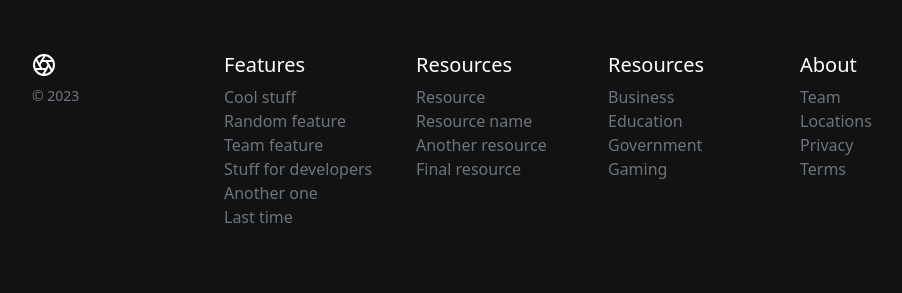
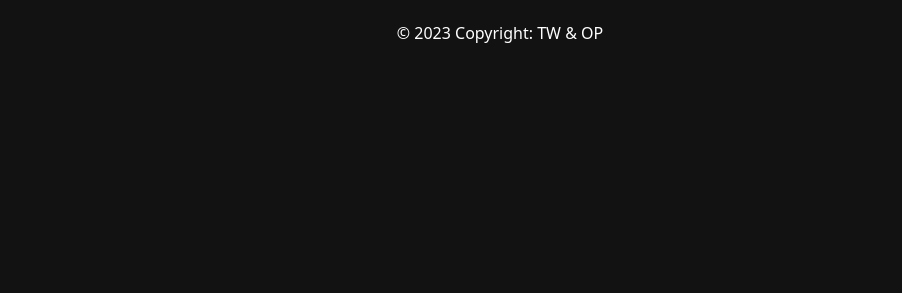
Before and after one commit to oskarpasko/django-univ-webproject, a Django app: page /en/record/ in a window 1280 px wide. Shown: the part 1721-2014 px from the top of the page, without its empty margins (140-1042 px from the left). After the commit the page ends 1764 px from the top, so only its background shows below. Run offline with Django 4.2, Linux system fonts and the light colour scheme; data comes from the database, SQL or seed files in the repository; some libraries are stand-ins or nearby versions.

Commit message:
new footer

```diff
--- a/phone_service/record/templates/record/includes/footer.html
+++ b/phone_service/record/templates/record/includes/footer.html
@@ -4,49 +4,8 @@
 </style>
 {% endblock css_styles %}
 
-<footer class="container py-5">
-    <div class="row">
-      <div class="col-12 col-md">
-        <svg xmlns="http://www.w3.org/2000/svg" width="24" height="24" viewBox="0 0 24 24" fill="none" stroke="currentColor" stroke-width="2" stroke-linecap="round" stroke-linejoin="round" class="d-block mb-2"><circle cx="12" cy="12" r="10"></circle><line x1="14.31" y1="8" x2="20.05" y2="17.94"></line><line x1="9.69" y1="8" x2="21.17" y2="8"></line><line x1="7.38" y1="12" x2="13.12" y2="2.06"></line><line x1="9.69" y1="16" x2="3.95" y2="6.06"></line><line x1="14.31" y1="16" x2="2.83" y2="16"></line><line x1="16.62" y1="12" x2="10.88" y2="21.94"></line></svg>
-        <small class="d-block mb-3 text-muted">&copy; 2023</small>
-      </div>
-      <div class="col-6 col-md">
-        <h5>Features</h5>
-        <ul class="list-unstyled text-small">
-          <li><a class="text-muted text-decoration-none" href="#">Cool stuff</a></li>
-          <li><a class="text-muted text-decoration-none" href="#">Random feature</a></li>
-          <li><a class="text-muted text-decoration-none" href="#">Team feature</a></li>
-          <li><a class="text-muted text-decoration-none" href="#">Stuff for developers</a></li>
-          <li><a class="text-muted text-decoration-none" href="#">Another one</a></li>
-          <li><a class="text-muted text-decoration-none" href="#">Last time</a></li>
-        </ul>
-      </div>
-      <div class="col-6 col-md">
-        <h5>Resources</h5>
-        <ul class="list-unstyled text-small">
-          <li><a class="text-muted text-decoration-none" href="#">Resource</a></li>
-          <li><a class="text-muted text-decoration-none" href="#">Resource name</a></li>
-          <li><a class="text-muted text-decoration-none" href="#">Another resource</a></li>
-          <li><a class="text-muted text-decoration-none" href="#">Final resource</a></li>
-        </ul>
-      </div>
-      <div class="col-6 col-md">
-        <h5>Resources</h5>
-        <ul class="list-unstyled text-small">
-          <li><a class="text-muted text-decoration-none" href="#">Business</a></li>
-          <li><a class="text-muted text-decoration-none" href="#">Education</a></li>
-          <li><a class="text-muted text-decoration-none" href="#">Government</a></li>
-          <li><a class="text-muted text-decoration-none" href="#">Gaming</a></li>
-        </ul>
-      </div>
-      <div class="col-6 col-md">
-        <h5>About</h5>
-        <ul class="list-unstyled text-small">
-          <li><a class="text-muted text-decoration-none" href="#">Team</a></li>
-          <li><a class="text-muted text-decoration-none" href="#">Locations</a></li>
-          <li><a class="text-muted text-decoration-none" href="#">Privacy</a></li>
-          <li><a class="text-muted text-decoration-none" href="#">Terms</a></li>
-        </ul>
-      </div>
-    </div>
+<footer class="text-center text-lg-start">
+  <div class="text-center p-3"">
+    © 2023 Copyright: TW & OP
+  </div>
 </footer>
```
